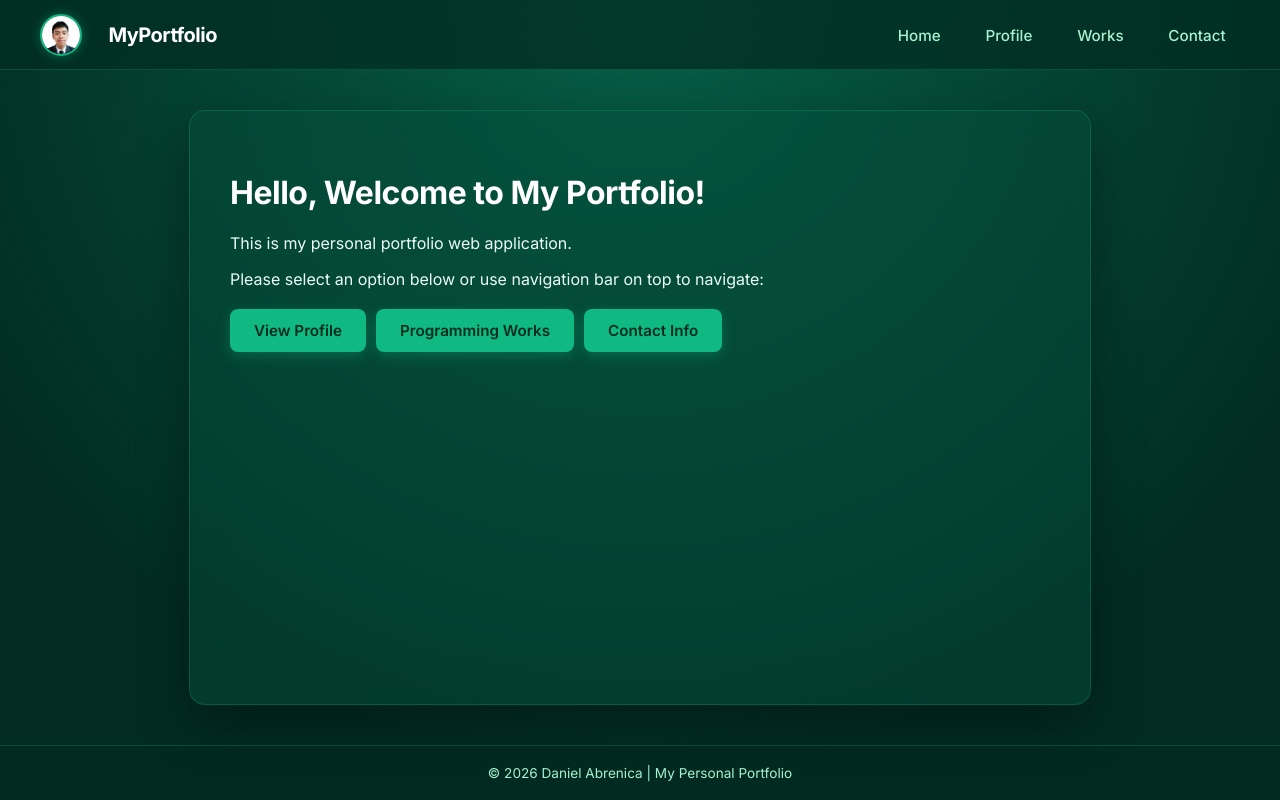
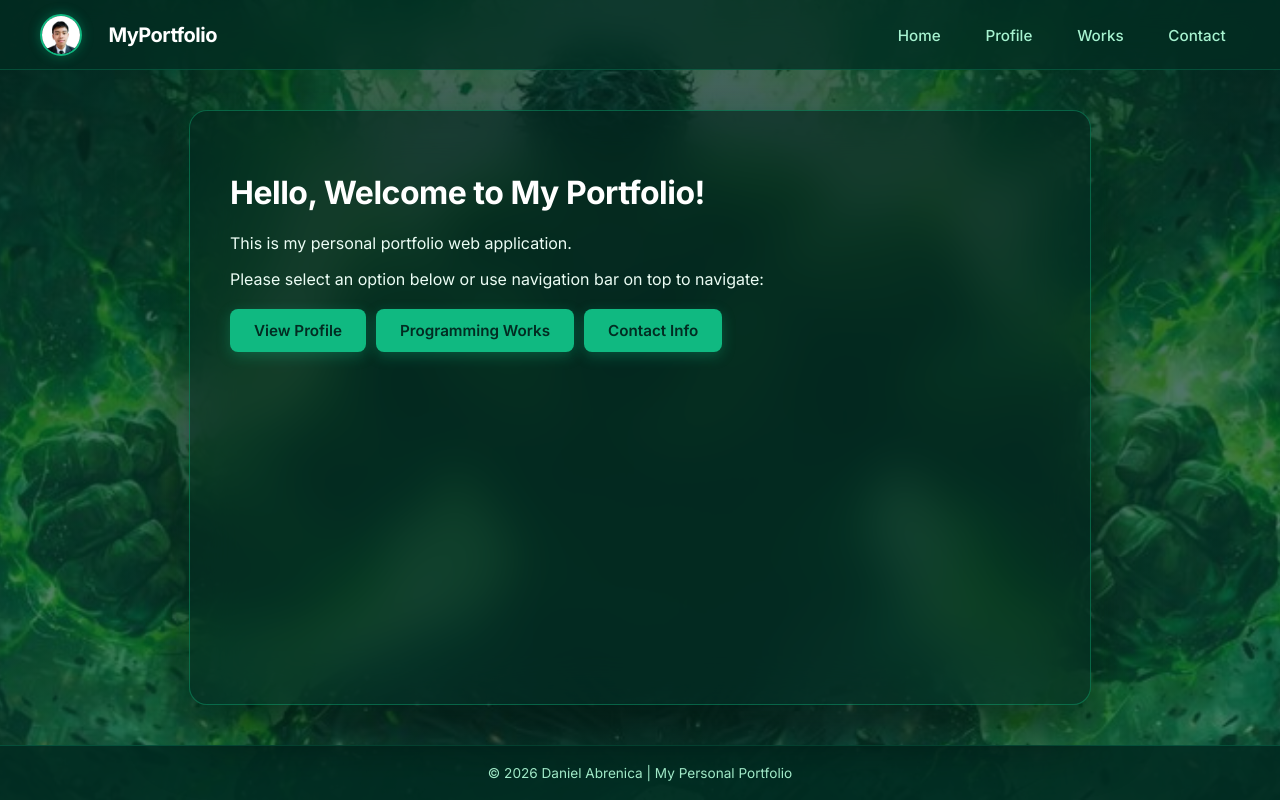
Before and after one commit to danielabrenica2009-lgtm/my_portfolio_, a Flask app: page / in a window 1280 px wide. Run offline with Flask 3, Linux system fonts and the light colour scheme.

Commit message:
Updated design

```diff
--- a/static/style.css
+++ b/static/style.css
@@ -9,7 +9,7 @@
     --text-muted: #a7f3d0;
 }
 
-/* REALISTIC DARK EMERALD GRADIENT WITH AMBIENT GLOW */
+/* HULK BACKGROUND THEME WITH DARK GREEN GLASS OVERLAY */
 body {
     font-family: 'Inter', sans-serif;
     margin: 0;
@@ -18,7 +18,10 @@ body {
     flex-direction: column;
     min-height: 100vh;
     color: var(--text-main);
-    background: radial-gradient(circle at 50% 0%, #065f46 0%, #022c22 75%);
+    /* Binawasan natin ang opacity ng green gradient para mas lumitaw si Hulk, at tinugma ang filename na hulk(1).jpg */
+    background: linear-gradient(rgba(2, 44, 34, 0.75), rgba(6, 78, 59, 0.65)), url('hulk(1).jpg');
+    background-size: cover;
+    background-position: center;
     background-attachment: fixed;
 }
 
@@ -95,19 +98,21 @@ nav a:hover {
     color: #ffffff;
 }
 
-/* REALISTIC FROSTED GLASS CARD CONTAINER */
+/* MODERN FROSTED GLASS CARD CONTAINER */
 .main-container {
     flex: 1;
     max-width: 820px;
     width: 88%;
     margin: 2.5rem auto;
-    background: var(--card-glass);
-    backdrop-filter: blur(20px);
-    -webkit-backdrop-filter: blur(20px);
+    /* Ginawa nating mas madilim at sleek ang glass background para lumutang siya sa background ni Hulk */
+    background: rgba(2, 38, 30, 0.65);
+    backdrop-filter: blur(24px);
+    -webkit-backdrop-filter: blur(24px);
     padding: 2.5rem;
-    border-radius: 16px;
-    border: 1px solid var(--border-glass);
-    box-shadow: 0 20px 50px rgba(0, 0, 0, 0.35);
+    border-radius: 18px;
+    /* Pinatingkad natin ang border at nilagyan ng ambient green shadow para sa realistic depth */
+    border: 1px solid rgba(16, 185, 129, 0.4);
+    box-shadow: 0 25px 60px rgba(0, 0, 0, 0.6), 0 0 25px rgba(16, 185, 129, 0.15);
 }
 
 h1, h2, h3 {
```
Also changed, not shown: static/hulk(1).jpg (added).
